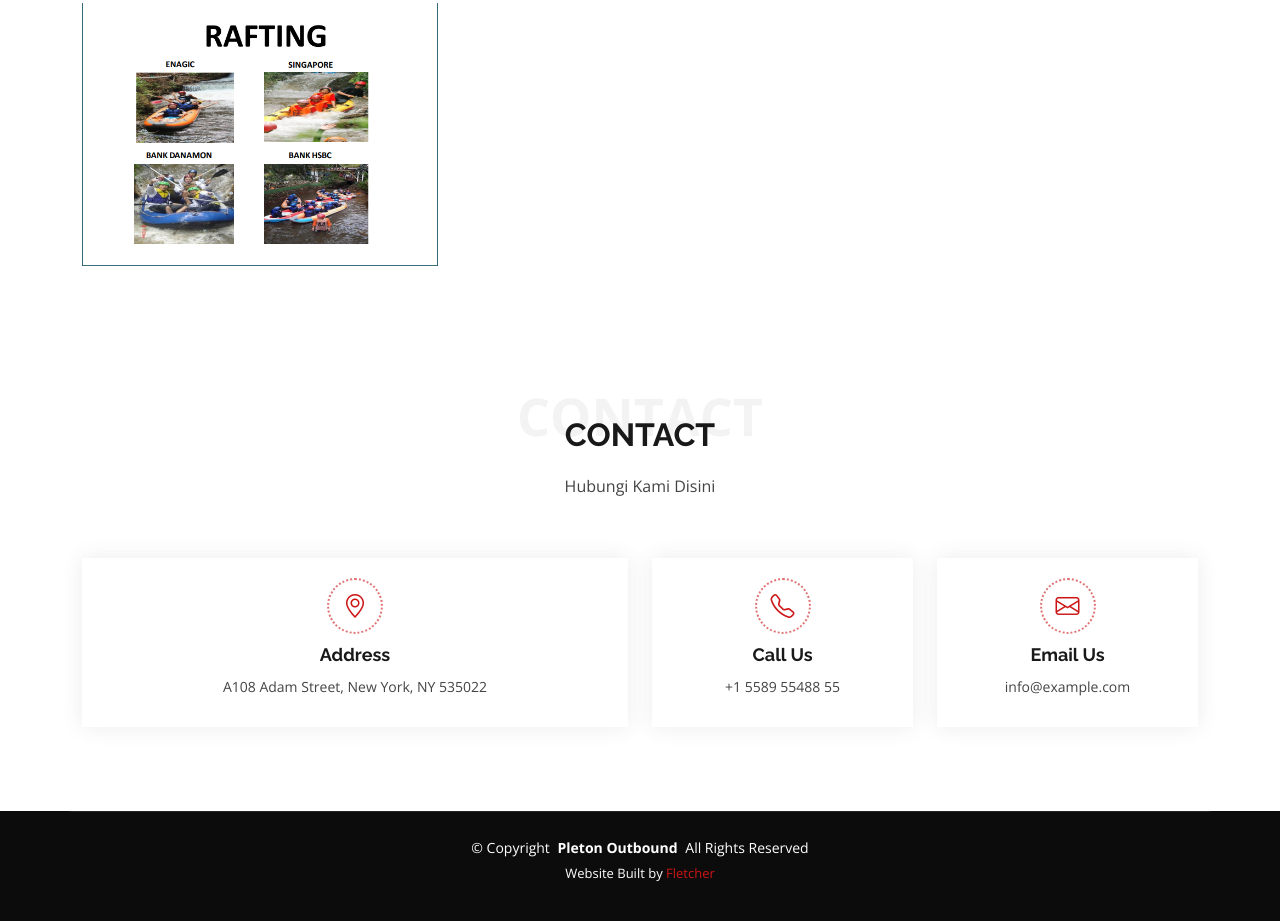
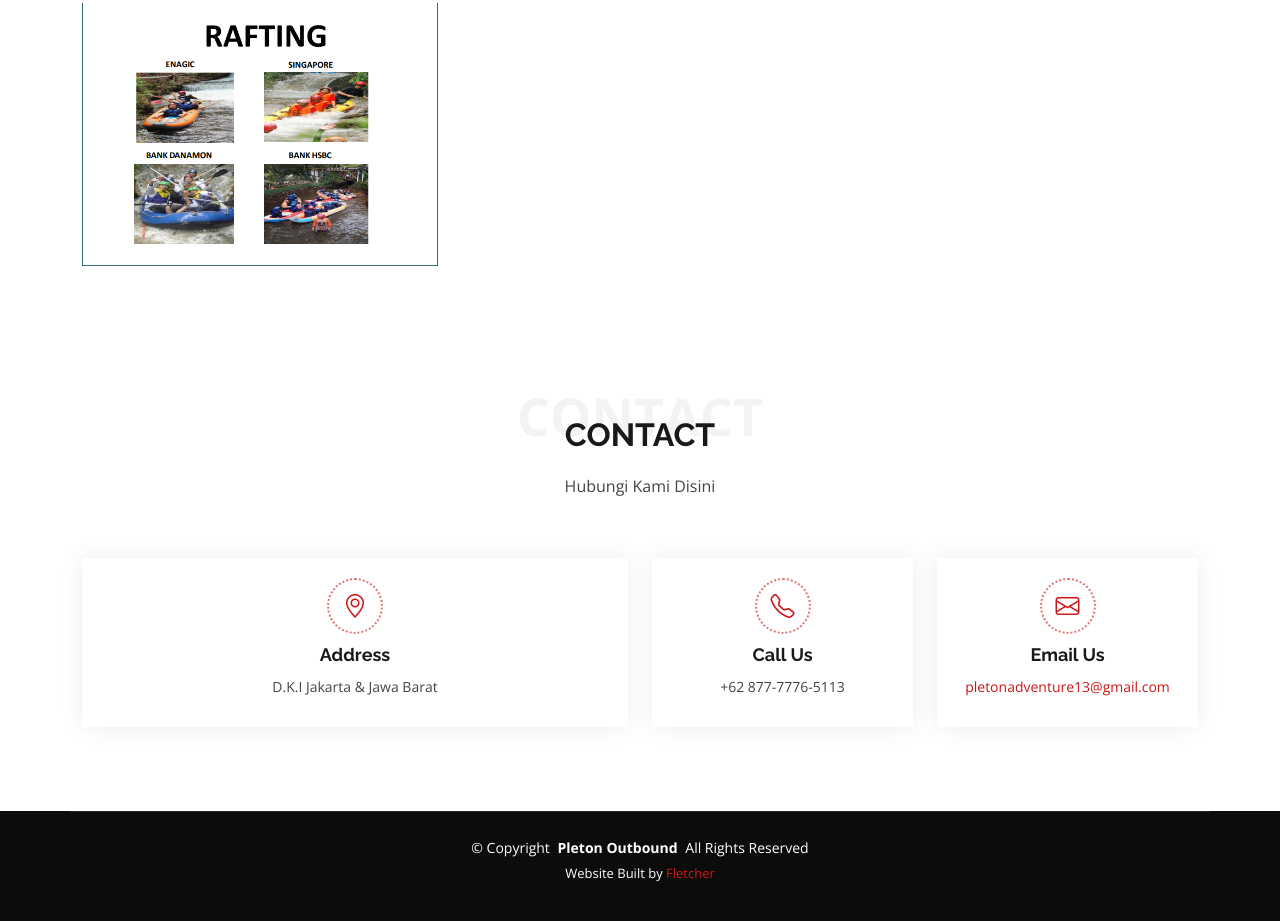
Before and after one commit to IlmamFarizan/Pleton-Outbound-Web, a plain HTML site: page index.html in a window 1280 px wide. Shown: the part 4018-4939 px from the top of the page. Drawn offline with nearby package versions, Linux system fonts and the light colour scheme.

Commit message:
enh: contact us update and mailto

```diff
--- a/index.html
+++ b/index.html
@@ -537,7 +537,7 @@
               >
                 <i class="bi bi-geo-alt"></i>
                 <h3>Address</h3>
-                <p>A108 Adam Street, New York, NY 535022</p>
+                <p>D.K.I Jakarta & Jawa Barat</p>
               </div>
             </div>
             <!-- End Info Item -->
@@ -550,7 +550,7 @@
               >
                 <i class="bi bi-telephone"></i>
                 <h3>Call Us</h3>
-                <p>+1 5589 55488 55</p>
+                <p>+62 877-7776-5113</p>
               </div>
             </div>
             <!-- End Info Item -->
@@ -563,7 +563,11 @@
               >
                 <i class="bi bi-envelope"></i>
                 <h3>Email Us</h3>
-                <p>info@example.com</p>
+                <p>
+                  <a href="mailto:pletonadventure13@gmail.com" target="_blank"
+                    >pletonadventure13@gmail.com</a
+                  >
+                </p>
               </div>
             </div>
             <!-- End Info Item -->
```
